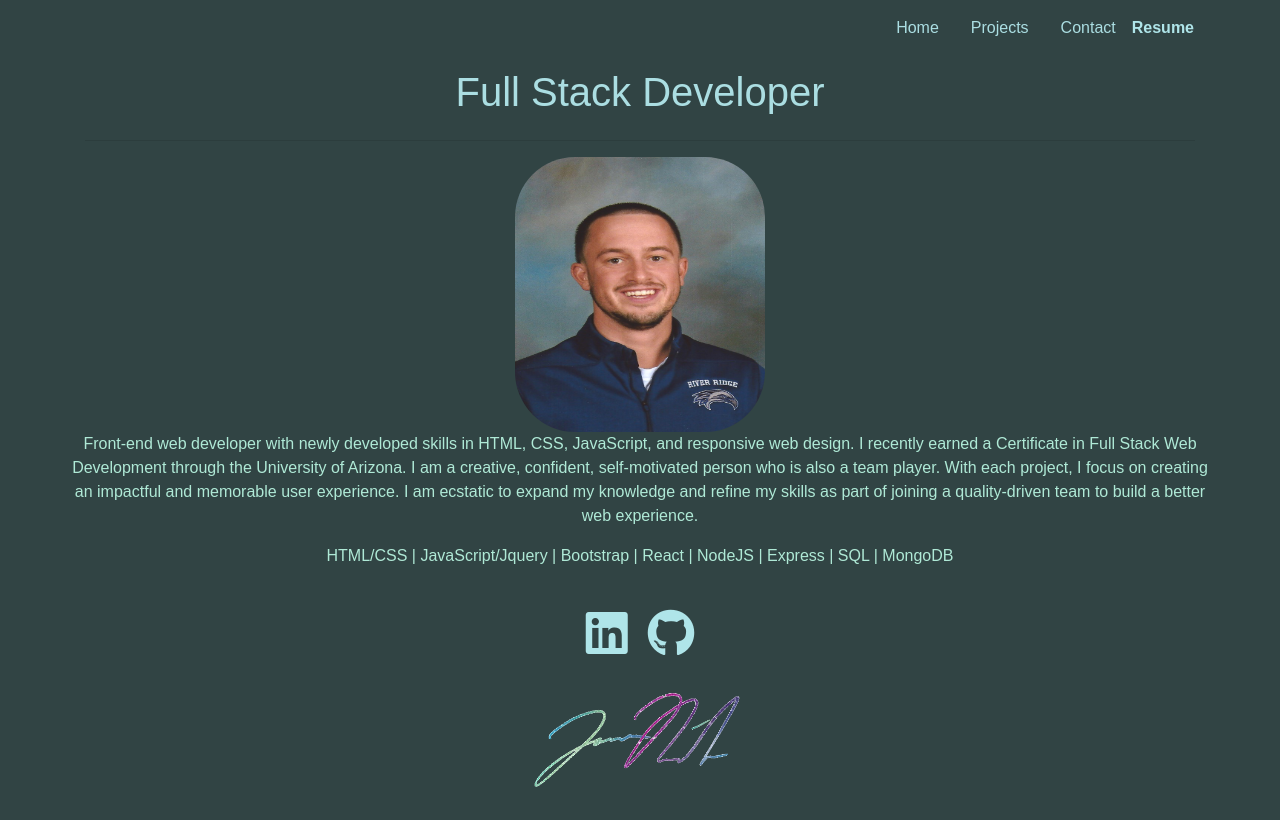
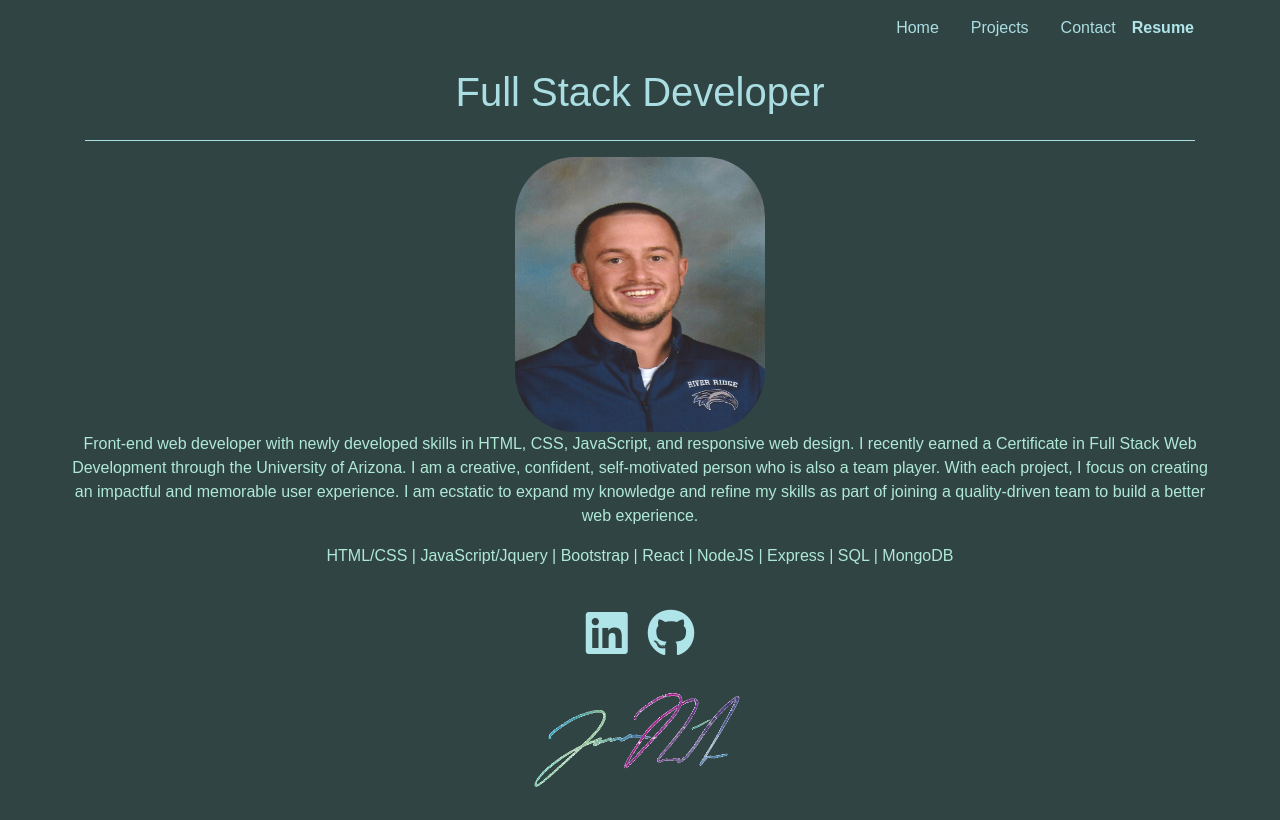
Before and after one commit to tanMan5/Tanner-Nielsen-Portfolio, a React (Create React App) app: page / in a window 1280 px wide. Built offline with nearby package versions, Linux system fonts and the light colour scheme.

Commit message:
added styling

```diff
--- a/src/components/Containers/Home/index.js
+++ b/src/components/Containers/Home/index.js
@@ -13,7 +13,7 @@ function HomeContainer() {
             <Row className="justify-content-md-center">
                 <h1>Full Stack Developer</h1>
             </Row>
-                <hr />
+                <hr style={{ borderTopColor: "rgb(171, 222, 226)" }} />
                 <Row className="justify-content-md-center">
                 <Card.Img src={Image} alt="Tanner Nielsen" style={{ borderRadius: 60, width: 250, height: 275}} />
 
```
